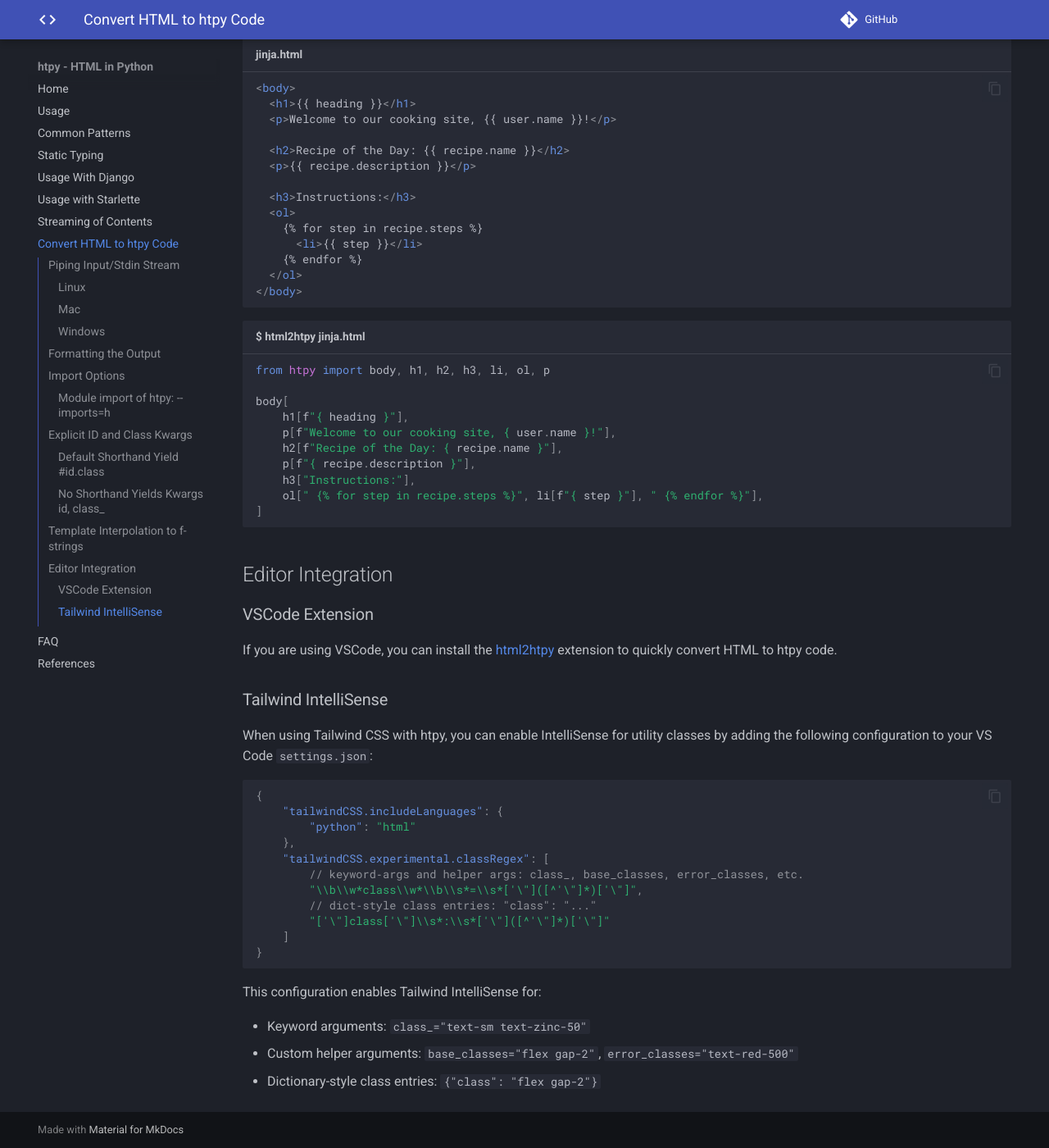
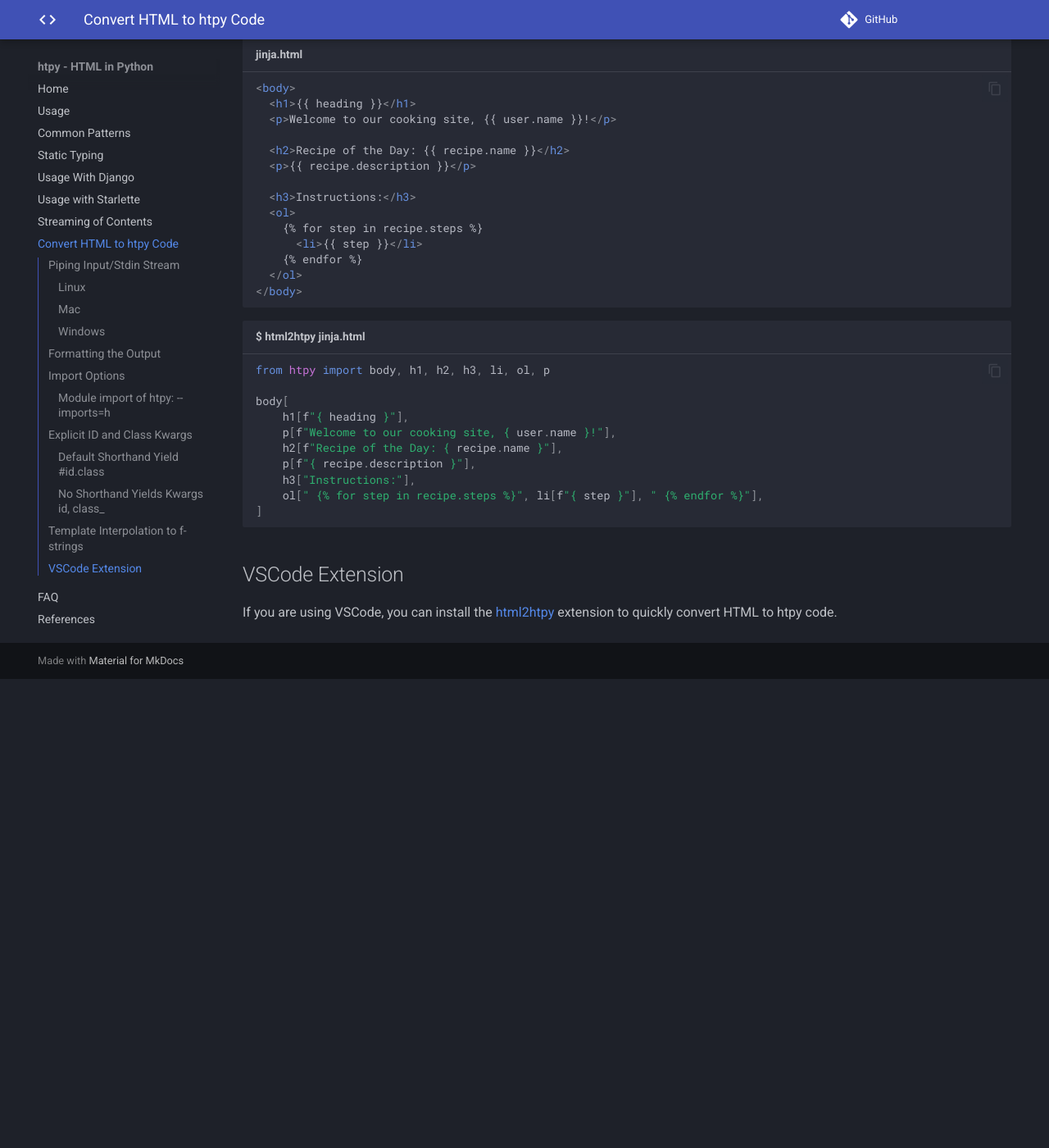
Before and after one commit to pelme/htpy, an MkDocs documentation site: the page built from docs/html2htpy.md, in a window 1280 px wide and 1400 px high, scrolled down 3633 px. Shown: the whole window at 82% size. Built offline with MkDocs 1.6.1 and Material for MkDocs 9.7.7, drawn with Linux system fonts in a browser that asks for light colours; comment, search, counter and statistics services are not loaded; after the commit the page ends 4461 px from its top, so only the background shows below that.

Commit message:
Refactor documentation for VSCode integration and add new Tailwind CSS usage guide. Updated section titles and streamlined IntelliSense configuration instructions.

````diff
--- a/docs/html2htpy.md
+++ b/docs/html2htpy.md
@@ -200,32 +200,6 @@
 ]
 ```
 
-## Editor Integration
-
-### VSCode Extension
+## VSCode Extension
 
 If you are using VSCode, you can install the [html2htpy](https://marketplace.visualstudio.com/items?itemName=dunderrrrrr.html2htpy) extension to quickly convert HTML to htpy code.
-
-### Tailwind IntelliSense
-
-When using Tailwind CSS with htpy, you can enable IntelliSense for utility classes by adding the following configuration to your VS Code `settings.json`:
-
-```json
-{
-    "tailwindCSS.includeLanguages": {
-        "python": "html"
-    },
-    "tailwindCSS.experimental.classRegex": [
-        // keyword‑args and helper args: class_, base_classes, error_classes, etc.
-        "\\b\\w*class\\w*\\b\\s*=\\s*['\"]([^'\"]*)['\"]",
-        // dict‑style class entries: "class": "..."
-        "['\"]class['\"]\\s*:\\s*['\"]([^'\"]*)['\"]"
-    ]
-}
-```
-
-This configuration enables Tailwind IntelliSense for:
-
-- Keyword arguments: `class_="text-sm text-zinc-50"`
-- Custom helper arguments: `base_classes="flex gap-2"`, `error_classes="text-red-500"`
-- Dictionary-style class entries: `{"class": "flex gap-2"}`
````
Also changed, not shown: docs/tailwind.md (added, +27 -0 lines).
